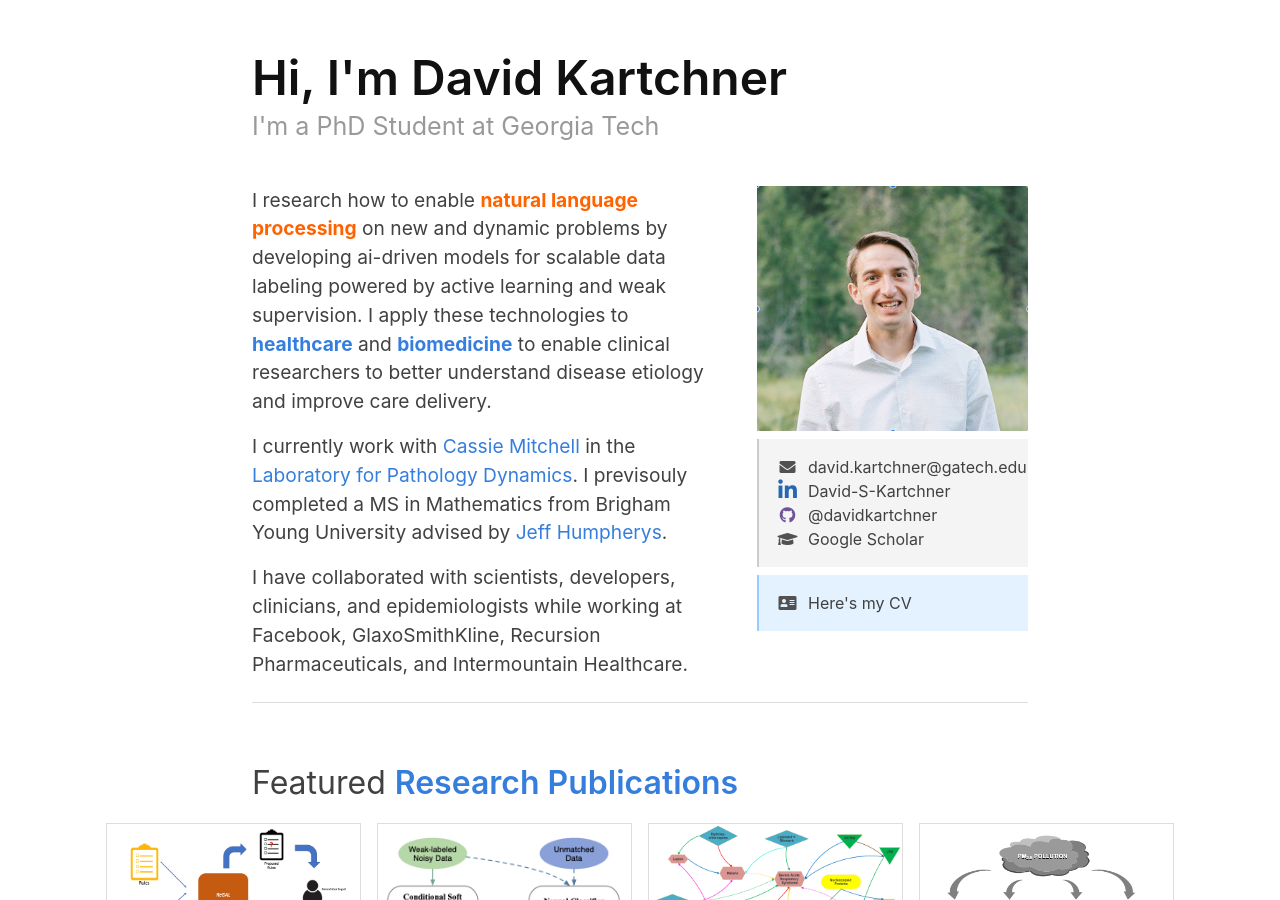
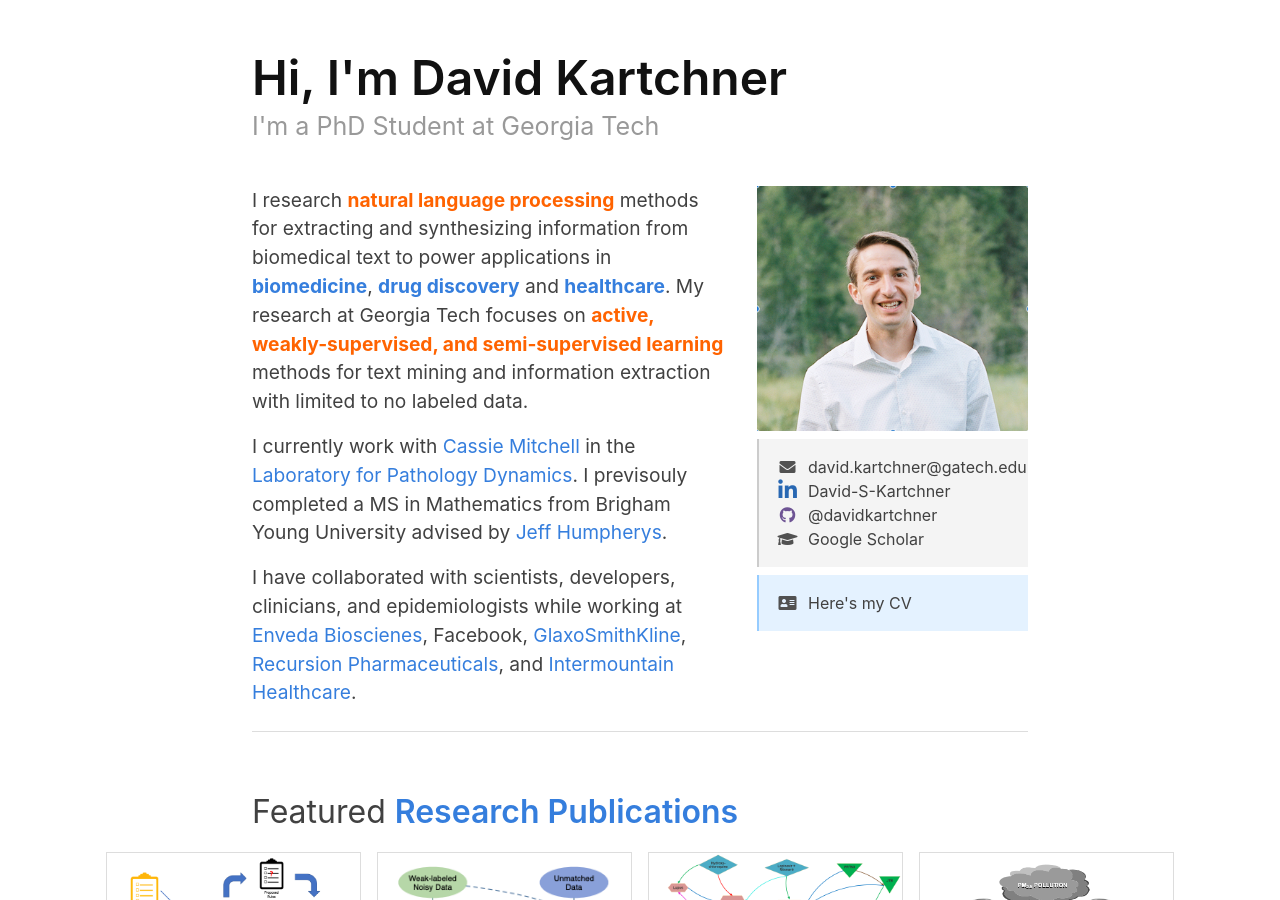
Before and after one commit to davidkartchner/davidkartchner.github.io, a Jekyll site: the page built from index.md, in a window 1280 px wide and 900 px high. Built offline with Jekyll 4.4.1, drawn with Linux system fonts in a browser that asks for light colours; nearby versions of some CDN libraries; some web fonts are replaced.

Commit message:
update description of self

```diff
--- a/index.md
+++ b/index.md
@@ -12,7 +12,8 @@ title: Home
 	</div>
 	<div class="intro-left">
 	<div class="intro-left">
-		I research how to enable <b><span class="cv-ai">natural language processing</span></b> on new and dynamic problems by developing ai-driven models for scalable data labeling powered by active learning and weak supervision. I apply these technologies to  <b><span class="cv-vis">healthcare</span></b> and <b><span class="cv-vis">biomedicine</span></b> to enable clinical researchers to better understand disease etiology and improve care delivery.
+		I research <b><span class="cv-ai">natural language processing</span></b> methods for extracting and synthesizing information from biomedical text to power applications in <b><span class="cv-vis">biomedicine</span></b>, <b><span class="cv-vis">drug discovery</span></b> and <b><span class="cv-vis">healthcare</span></b>.  My research at Georgia Tech focuses on <b><span class="cv-ai">active, weakly-supervised, and semi-supervised learning</span></b> methods for text mining and information extraction with limited to no labeled data.
+		<!-- I research how to enable <b><span class="cv-ai">natural language processing</span></b> on new and dynamic problems by developing ai-driven models for scalable data labeling powered by active learning and weak supervision. I apply these technologies to  <b><span class="cv-vis">healthcare</span></b> and <b><span class="cv-vis">biomedicine</span></b> to enable clinical researchers to better understand disease etiology and improve care delivery.   -->
 	</div>
 	<div style="height: 1rem"></div>
 	<div class="intro-left">
@@ -20,7 +21,7 @@ title: Home
 	</div>
 	<div style="height: 1rem"></div>
     <div>
-        I have collaborated with scientists, developers, clinicians, and epidemiologists while working at Facebook, GlaxoSmithKline, Recursion Pharmaceuticals, and Intermountain Healthcare.
+        I have collaborated with scientists, developers, clinicians, and epidemiologists while working at <a href="https://www.envedabio.com">Enveda Bioscienes</a>, Facebook, <a href="https://www.gsk.com">GlaxoSmithKline</a>, <a href="https://www.recursion.com">Recursion Pharmaceuticals</a>, and <a href="https://intermountainhealthcare.org">Intermountain Healthcare</a>.
     </div>
 	<!-- <div>
 		I have collaborated with designers, developers, and scientists while working at <img class="intro-logo" style="width: 19px; padding-bottom: 5px;" src="/images/apple.svg"> Apple, <img class="intro-logo" style="width: 18px; padding-bottom: 3px;" src="/images/microsoft.svg"> Microsoft Research, <img class="intro-logo" style="width: 24px" src="/images/nasa.svg"> NASA Jet Propulsion Lab, and <img class="intro-logo" style="width: 24px;" src="/images/pnnl.svg"> Pacific Northwest National Lab.
```
